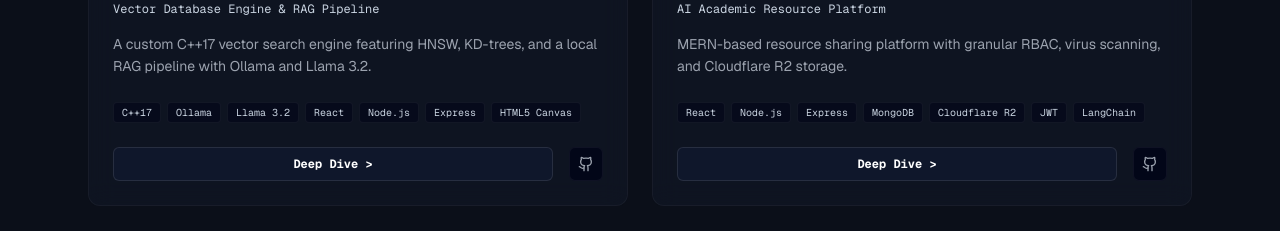
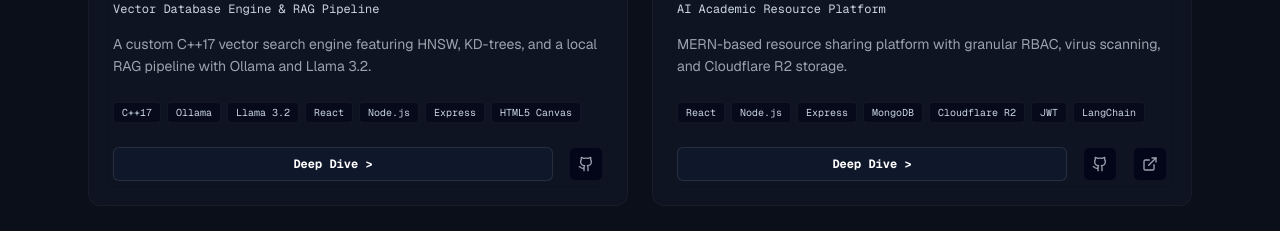
Before and after one commit to shibchandan/portfolio, a Next.js app: page / in a window 1280 px wide. Shown: the part 2420-2651 px from the top of the page. Built offline with nearby package versions, Linux system fonts and the light colour scheme; no server answers.

Commit message:
Add Live Website button and update Campus Knowledge Hub deployment link

```diff
--- a/src/app/components/ProjectCard.jsx
+++ b/src/app/components/ProjectCard.jsx
@@ -2,7 +2,7 @@
 
 import React from "react";
 import { motion } from "framer-motion";
-import { Play, ArrowUpRight } from "lucide-react";
+import { ExternalLink, ArrowUpRight } from "lucide-react";
 import { GithubIcon } from "./Icons";
 
 export default function ProjectCard({ project, onOpen }) {
@@ -88,6 +88,18 @@ export default function ProjectCard({ project, onOpen }) {
         >
           <GithubIcon size={16} />
         </a>
+        {project.demoLink && !project.demoLink.includes("youtube.com") && (
+          <a
+            href={project.demoLink}
+            target="_blank"
+            rel="noopener noreferrer"
+            onClick={(e) => e.stopPropagation()}
+            className="p-2 bg-slate-950 hover:bg-slate-900 border border-white/5 text-subtext-gray hover:text-neon-blue rounded-md transition-all"
+            title="Live Website"
+          >
+            <ExternalLink size={16} />
+          </a>
+        )}
 
       </div>
     </motion.div>
--- a/src/app/components/ProjectModal.jsx
+++ b/src/app/components/ProjectModal.jsx
@@ -156,6 +156,17 @@ export default function ProjectModal({ project, isOpen, onClose }) {
                 Recruiter Proof Mode: Verified Architecture
               </span>
               <div className="flex gap-3 w-full sm:w-auto">
+                {project.demoLink && !project.demoLink.includes("youtube.com") && (
+                  <a
+                    href={project.demoLink}
+                    target="_blank"
+                    rel="noopener noreferrer"
+                    className="flex-1 sm:flex-initial flex items-center justify-center gap-2 bg-neon-blue/10 hover:bg-neon-blue/20 text-neon-blue border border-neon-blue/30 px-5 py-2.5 rounded-lg text-sm font-mono transition-all"
+                  >
+                    <ExternalLink size={16} />
+                    Live Website
+                  </a>
+                )}
                 <a
                   href={project.githubLink}
                   target="_blank"
--- a/src/app/data/projectsData.js
+++ b/src/app/data/projectsData.js
@@ -104,7 +104,7 @@ export const projectsData = [
     category: "Full Stack Platform",
     techStack: ["React", "Node.js", "Express", "MongoDB", "Cloudflare R2", "JWT", "LangChain"],
     githubLink: "https://github.com/shibchandan/campus-knowledge-hub",
-    demoLink: "https://www.youtube.com/watch?v=dQw4w9WgXcQ",
+    demoLink: "https://campus-knowledge-hub-client.vercel.app/colleges",
     features: [
       "Dynamic nested directory tree representing university courses, subjects, and resource materials.",
       "Object storage using Cloudflare R2 with pre-signed upload URLs and local disk storage fallback.",
```
